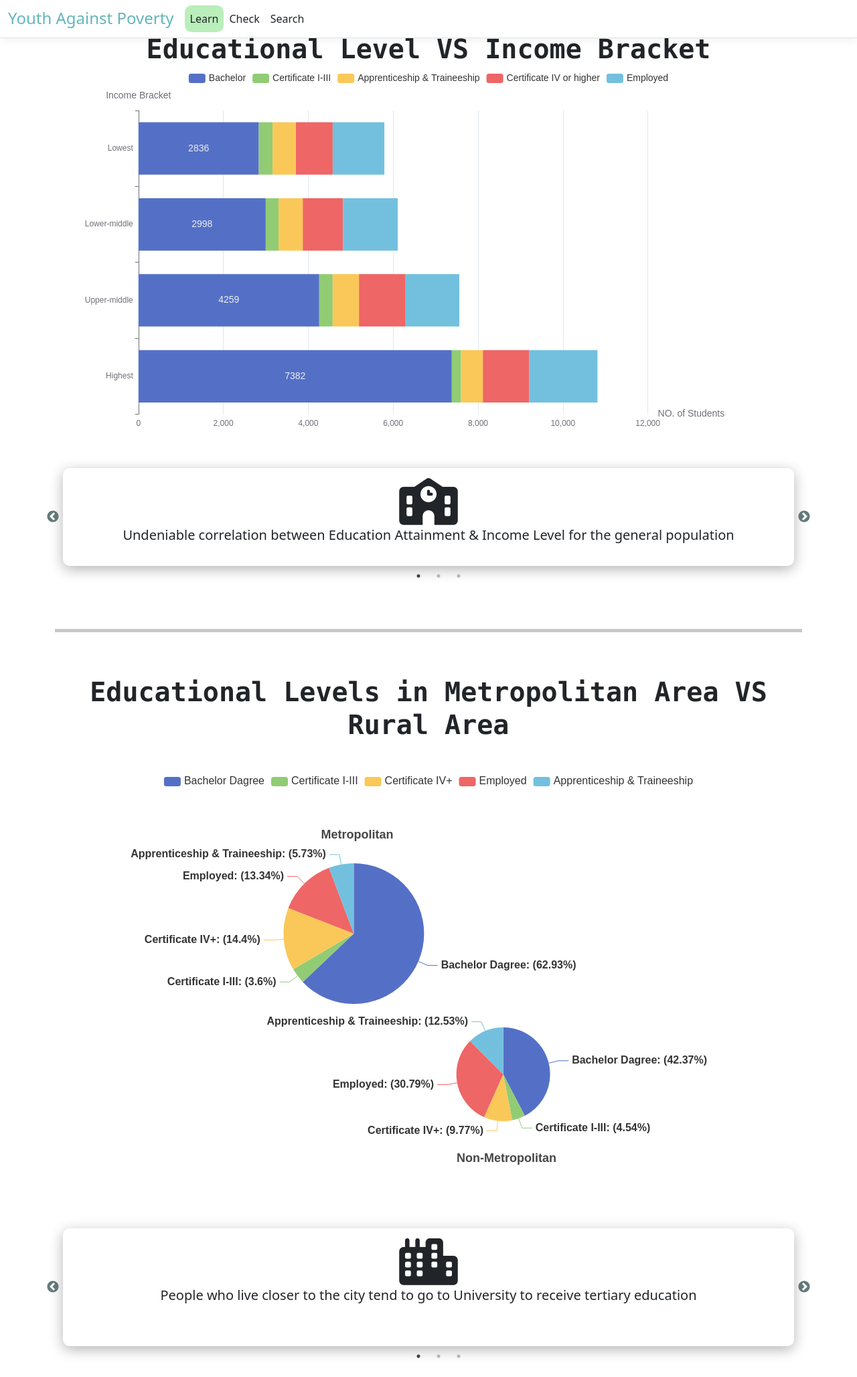
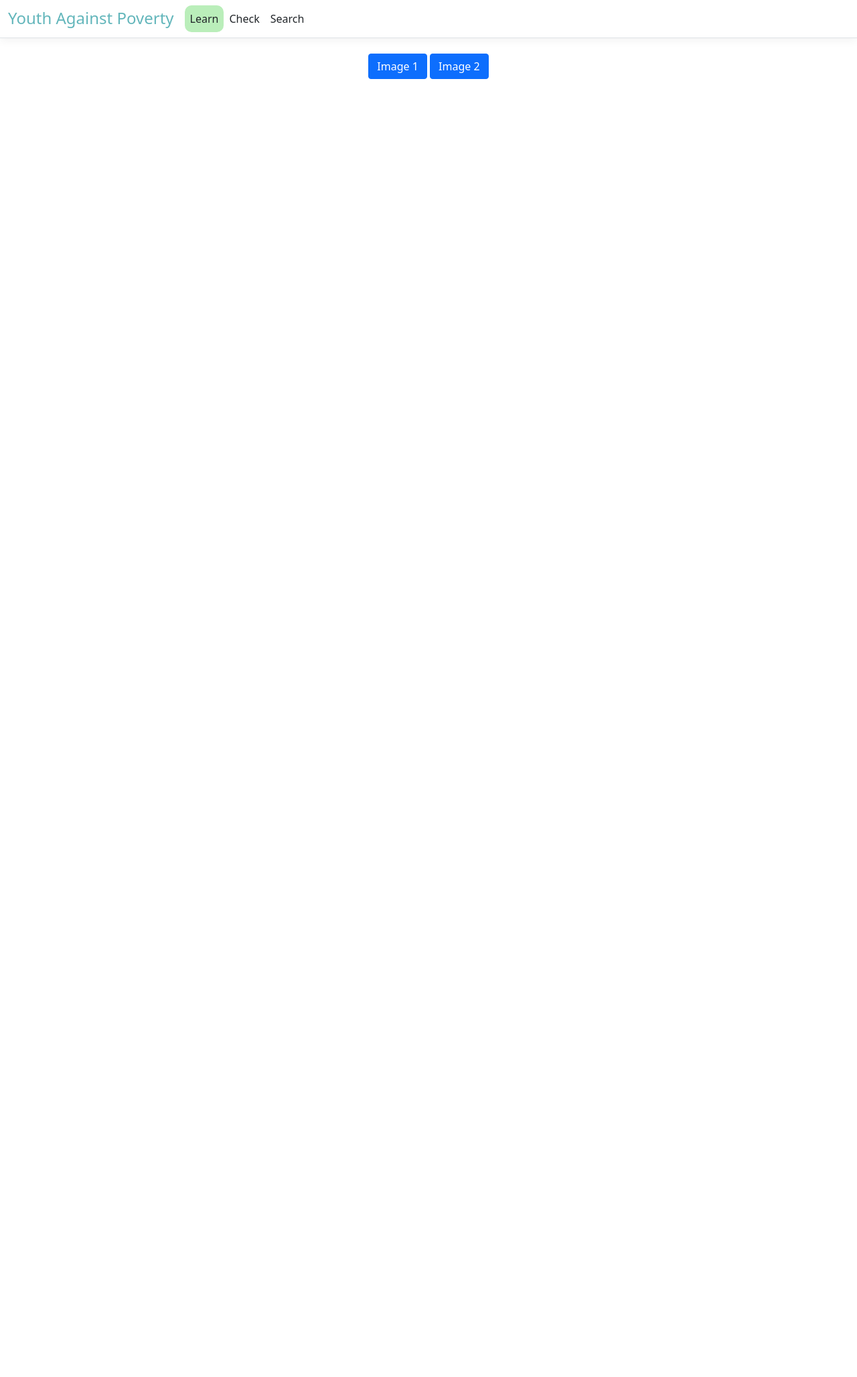
Before and after one commit to jhzhu3/IndustryExperienceMain, an ASP.NET Core app: page /Home/Infographics in a window 1280 px wide. Shown: the whole page at 67% size. After the commit the page ends 118 px from the top, so only its background shows below. Run offline with ASP.NET Core 8, Linux system fonts and the light colour scheme; style sheets or scripts are compiled from the project's sources; some libraries are stand-ins or nearby versions.

```diff
--- a/IndustryExperienceMain/Views/Home/Infographics.cshtml
+++ b/IndustryExperienceMain/Views/Home/Infographics.cshtml
@@ -9,99 +9,21 @@
 <link href="http://cdnjs.cloudflare.com/ajax/libs/font-awesome/4.3.0/css/font-awesome.css" rel="stylesheet" type='text/css'>
 <script src="https://kit.fontawesome.com/3d0e52163a.js" crossorigin="anonymous"></script>
 
-<!-- refer to local js file -->
-<script src=@Url.Content("~/package/dist/echarts.js")></script>
+<div class="container">
+    <div class="row">
+        <div class="col-md-12 text-center">
+            <button id="image1Btn" class="btn btn-primary">Image 1</button>
+            <button id="image2Btn" class="btn btn-primary">Image 2</button>
+        </div>
+    </div>
+</div>
 
-<h1 class="text-center"><b style="font-family:Consolas; margin-top: 5%">Educational Level VS Income Bracket</b></h1>
 
-<div class="container" id="main" style="width: 100%;height:550px;"></div>
-
-<script type="text/javascript">
-    // initialize the dom of echart
-    var myChart = echarts.init(document.getElementById('main'));
-
-    option = {
-        tooltip: {
-            trigger: 'axis',
-            axisPointer: {
-                type: 'shadow'
-            }
-        },
-        legend: {
-            right: 'auto',
-            data: ['Bachelor', 'Certificate I-III', 'Apprenticeship & Traineeship', 'Certificate IV or higher', 'Employed']
-        },
-        grid: {
-            left: '3%',
-            right: '20%',
-            bottom: '3%',
-            containLabel: true
-        },
-        xAxis: {
-            name: 'NO. of Students',
-            type: 'value'
-        },
-        yAxis: {
-            name: 'Income Bracket',
-            type: 'category',
-            data: ['Highest', 'Upper-middle', 'Lower-middle', 'Lowest']
-        },
-        textStyle: {
-            fontSize: 14
-        },
-        series: [
-            {
-                name: 'Bachelor',
-                type: 'bar',
-                stack: 'total',
-                label: {
-                    show: true
-                },
-                data: [7382, 4259, 2998, 2836]
-            },
-            {
-                name: 'Certificate I-III',
-                type: 'bar',
-                stack: 'total',
-                label: {
-                    position: 'insideRight'
-                },
-                data: [217, 316, 304, 323]
-            },
-            {
-                name: 'Apprenticeship & Traineeship',
-                type: 'bar',
-                stack: 'total',
-                label: {
-                    position: 'insideRight'
-                },
-                data: [515, 621, 569, 550]
-            },
-            {
-                name: 'Certificate IV or higher',
-                type: 'bar',
-                stack: 'total',
-                label: {
-                    position: 'insideRight'
-                },
-                data: [1094, 1097, 947, 867]
-            },
-            {
-                name: 'Employed',
-                type: 'bar',
-                stack: 'total',
-                label: {
-                    position: 'insideRight'
-                },
-                data: [1605, 1266, 1290, 1217]
-            }
-        ]
-    };
-    myChart.setOption(option);
-</script>
-
-<br>
-
+<div class="container">
+    <div class="row">
+        <div class="col-md-12 text-center">
+            <img id="image1" src="../Images/Graph1.png" alt="Education V Income" style="display: none; width: 80%; height: auto; margin: 0 auto;">
+            <div id="image1Content" style="display: none;">
                 <div class="container-fluid">
                     <div class="row">
                         <div class="col-md-12 text-center">
@@ -124,86 +46,9 @@
                         </div>
                     </div>
                 </div>
-
-
-
-<br>
-<br>
-<hr style="height:5px;">
-<br>
-<br>
-
-<div>
-    <h1 class="text-center"><b style="font-family:Consolas;">Educational Levels in Metropolitan Area VS Rural Area</b></h1>
-    <div id="chart3" style="width: 100%; height: 700px;"></div>
-    <script type="text/javascript">
-        var myChartbar = echarts.init(document.getElementById('chart3'));
-        var option = {
-            legend: {
-                top: 40
-            },
-            textStyle: {
-                fontSize: 16,
-                color: '#fff',
-                fontStyle: 'normal',
-                fontWeight: 'normal',
-                textShadowColor: 'none'
-            },
-            tooltip: {},
-            dataset: {
-                source: [
-                    ['Destination', 'Metropolitan', 'Non-Metropolitan'],
-                    ['Bachelor Dagree', 14242, 3235],
-                    ['Certificate I-III', 814, 347],
-                    ['Certificate IV+', 3259, 746],
-                    ['Employed', 3018, 2351],
-                    ['Apprenticeship & Traineeship', 1298, 957]
-                ]
-            },
-            title: [
-                {
-                    text: 'Metropolitan',
-                    left: '40%',
-                    top: '17%',
-                    textAlign: 'center'
-                },
-                {
-                    text: 'Non-Metropolitan',
-                    left: '60%',
-                    top: '86%',
-                    textAlign: 'center'
-                }
-            ],
-            series: [
-                {
-                    type: 'pie',
-                    radius: '30%',
-                    center: ['40%', '40%'],
-                    label: {
-                        formatter: '{b}: ({d}%)',
-                        fontWeight: "bold"
-                    }
-                    // No encode specified, by default, it is '2012'.
-                },
-                {
-                    type: 'pie',
-                    radius: '20%',
-                    center: ['60%', '70%'],
-                    label: {
-                        formatter: '{b}: ({d}%)',
-                        fontWeight: "bold"
-                    },
-                    encode: {
-                        itemName: 'Destination',
-                        value: 'Non-Metropolitan'
-                    }
-                }
-            ]
-        };
-        myChartbar.setOption(option)
-    </script>
             </div>
-
+            <img id="image2" src="../Images/Graph2.png" alt="Metro V Rural" style="display: none; width: 80%; height: auto; margin: 0 auto;">
+            <div id="image2Content" style="display: none;">
                 <div class="container-fluid">
                     <div class="row">
                         <div class="col-md-12 text-center">
@@ -226,6 +71,31 @@
                         </div>
                     </div>
                 </div>
+            </div>
+        </div>
+    </div>
+</div>
+
+<script type="text/javascript">
+    document.getElementById("image1Btn").addEventListener("click", function () {
+        document.getElementById("image1").style.display = "block";
+        document.getElementById("image1Content").style.display = "block";
+        document.getElementById("image2").style.display = "none";
+        document.getElementById("image2Content").style.display = "none";
+
+    });
+
+    document.getElementById("image2Btn").addEventListener("click", function () {
+        document.getElementById("image1").style.display = "none";
+        document.getElementById("image1Content").style.display = "none";
+        document.getElementById("image2").style.display = "block";
+        document.getElementById("image2Content").style.display = "block";
+
+    });
+</script>
+
+
+
 
 
 
--- a/IndustryExperienceMain/Views/Shared/_Layout.cshtml
+++ b/IndustryExperienceMain/Views/Shared/_Layout.cshtml
@@ -38,8 +38,8 @@
             </div>
         </nav>
     </header>
-    <div class="container">
-        <main role="main" class="pb-3 mt-5">
+    <div class="container custom-margin-top">
+        <main role="main" class="pb-3">
             @RenderBody()
         </main>
     </div>
@@ -75,5 +75,8 @@
         color: black;
     }
 
+    .custom-margin-top {
+        margin-top: 80px;
+    }
 
  </style>
```
Also changed, not shown: IndustryExperienceMain/Views/Home/Index.cshtml (+11 -16 lines). Lines whose indentation alone changed are shown as unchanged.
